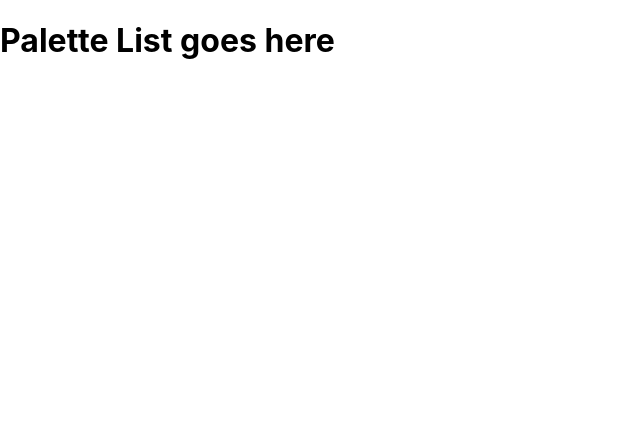
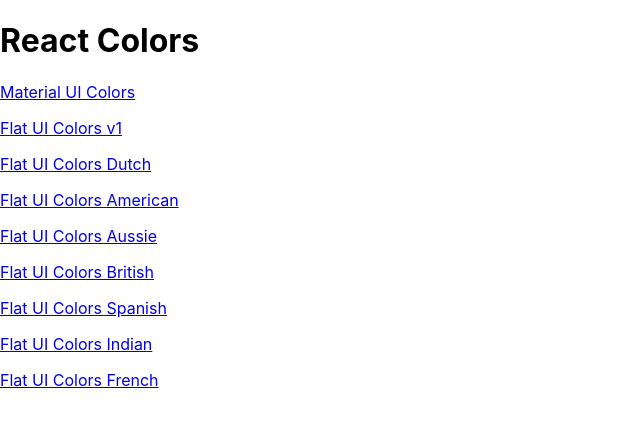
Before and after one commit to Georgee-lee/react_material_ui, a React (Create React App) app: page / in a window 1280 px wide. Shown: the top 424 px of the page, without its empty margins (0-640 px from the left). Built offline with nearby package versions, Linux system fonts and the light colour scheme.

Commit message:
connect to the router

```diff
--- a/src/App.js
+++ b/src/App.js
@@ -3,6 +3,7 @@
 
 import seedColors from "data/seedColors";
 import Palette from "Components/Palette";
+import PaletteList from "Components/PaletteList";
 import { generatePalette } from "./colorHelper";
 
 class App extends Component {
@@ -15,7 +16,11 @@
   render() {
     return (
       <Switch>
-        <Route exact path="/" render={() => <h1>Palette List goes here</h1>} />
+        <Route
+          exact
+          path="/"
+          render={() => <PaletteList palettes={seedColors} />}
+        />
         <Route
           exact
           path="/palette/:id"
--- a/src/Components/Navbar/Navbar.js
+++ b/src/Components/Navbar/Navbar.js
@@ -1,4 +1,5 @@
 import React, { Component } from "react";
+import { Link } from "react-router-dom";
 import Select from "@material-ui/core/Select";
 import MenuItem from "@material-ui/core/MenuItem";
 import Snackbar from "@material-ui/core/Snackbar";
@@ -30,7 +31,7 @@
     return (
       <header className="Navbar">
         <div className="logo">
-          <a href="#">reactcolorpicker</a>
+          <Link to="/">reactcolorpicker</Link>
         </div>
         <div className="slider-container">
           <span>Level: {level}</span>
--- /dev/null
+++ b/src/Components/PaletteList/PaletteList.js
@@ -0,0 +1,21 @@
+import React, { Component } from "react";
+import { Link } from "react-router-dom";
+
+class PaletteList extends Component {
+  render() {
+    const { palettes } = this.props;
+
+    return (
+      <div>
+        <h1>React Colors</h1>
+        {palettes.map(palette => (
+          <p>
+            <Link to={`/palette/${palette.id}`}>{palette.paletteName}</Link>
+          </p>
+        ))}
+      </div>
+    );
+  }
+}
+
+export default PaletteList;
--- /dev/null
+++ b/src/Components/PaletteList/index.js
@@ -0,0 +1 @@
+export { default } from "./PaletteList";
```
